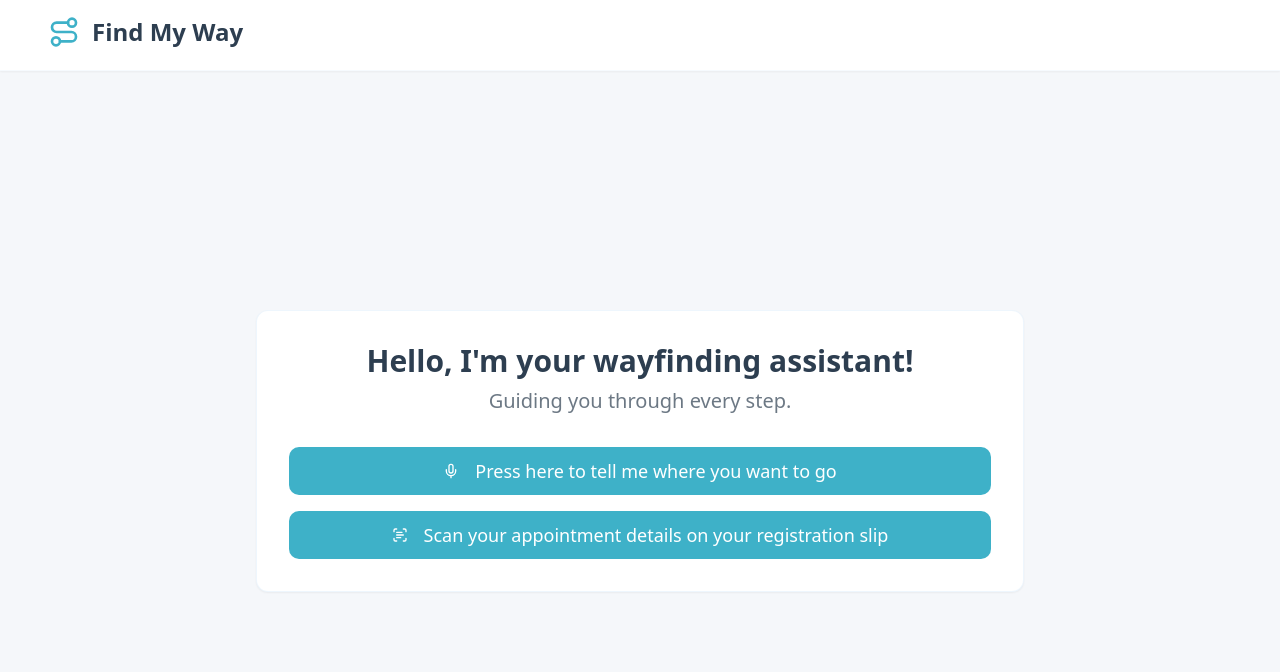
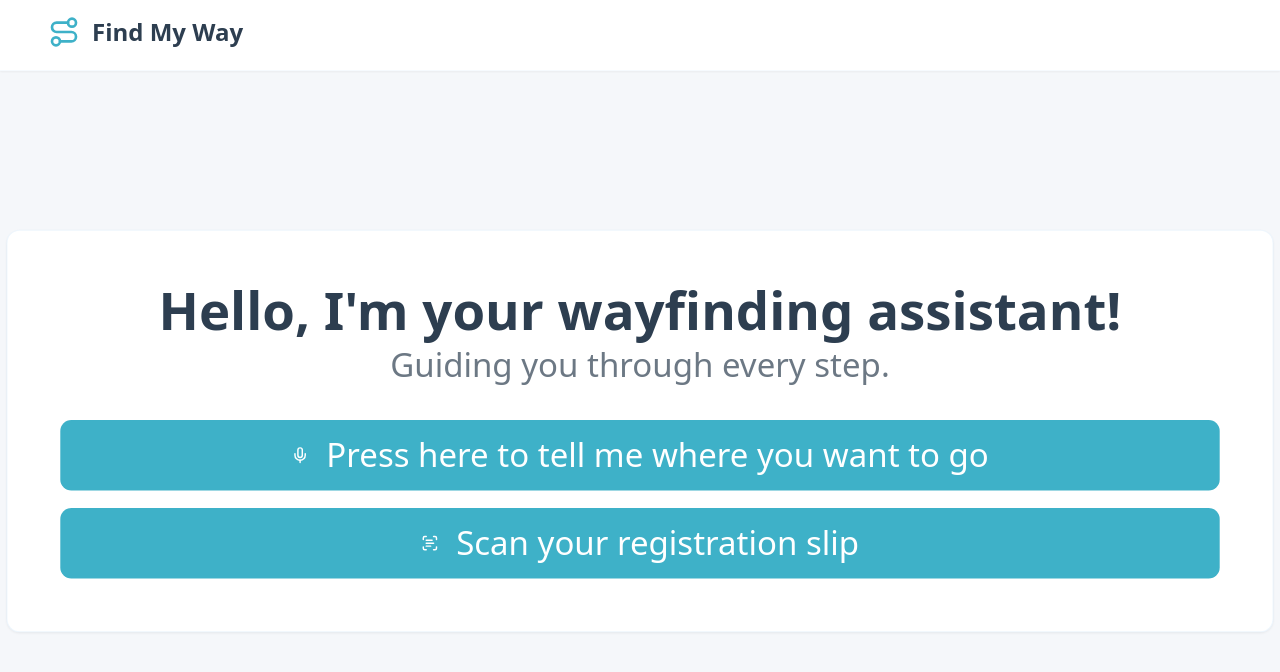
Before and after one commit to rexkoh425/Healthcare-Wayfinding-Kiosk, a Next.js app in the folder touchscreen-display/: page / in a window 1280 px wide. Shown: the top 672 px of the page. Built offline with nearby package versions, Linux system fonts and the light colour scheme; no server answers.

Commit message:
Make UI Card size larger and auto select one destination (#58)
* edit card and text size

* auto select one dest

```diff
--- a/touchscreen-display/src/components/screens/CameraScreen.tsx
+++ b/touchscreen-display/src/components/screens/CameraScreen.tsx
@@ -138,7 +138,7 @@ const CameraScreen: React.FC = () => {
 
   return (
     <div className="relative flex flex-col items-center justify-center h-[80vh]">
-      <Card className="w-[90vw] max-w-none p-12 text-center kiosk-card flex flex-col items-center scale-110">
+      <Card className="w-[90vw] max-w-none p-12 text-center kiosk-card flex flex-col scale-110">
         {/* Video + Camera Row */}
         <div className="flex flex-col md:flex-row items-center justify-center gap-6 mb-6 w-full">
           {/* Instructional Video */}
@@ -173,13 +173,12 @@ const CameraScreen: React.FC = () => {
           </div>
         </div>
 
-        <div className="flex flex-col space-y-4 w-full items-center">
-          <div className="w-full max-w-6xl mx-auto">
+        <div className="flex flex-col space-y-4">
           <Button
             onClick={handleScan}
             size="lg"
             disabled={loading}
-              className={`w-full bg-hospital-teal text-white py-6 text-lg kiosk-button ${
+            className={`w-full bg-hospital-teal text-white py-8 text-3xl kiosk-button ${
               loading
                 ? "cursor-not-allowed opacity-80"
                 : "hover:bg-hospital-teal/90"
@@ -189,16 +188,14 @@ const CameraScreen: React.FC = () => {
               <Spinner size={28} />
             ) : (
               <>
-                  <Search className="mr-2 h-5 w-5" />
+                <Search className="mr-2 h-8 w-8" />
                 Scan Registration Slip
               </>
             )}
           </Button>
         </div>
-        </div>
 
-        <div className="w-full max-w-6xl mx-auto mt-4">
-          <div className="flex justify-start">
+        <div className="flex justify-between mt-6">
           <Button
             onClick={handleBack}
             variant="ghost"
@@ -207,7 +204,6 @@ const CameraScreen: React.FC = () => {
           >
             Back
           </Button>
-          </div>
         </div>
       </Card>
 
--- a/touchscreen-display/src/components/screens/ChatScreen.tsx
+++ b/touchscreen-display/src/components/screens/ChatScreen.tsx
@@ -296,7 +296,7 @@ const ChatScreen: React.FC = () => {
           <h1 className="text-4xl font-bold text-hospital-blue-gray mb-2">
             Wayfinding Assistant
           </h1>
-          <p className="text-lg text-hospital-blue-gray/70">
+          <p className="text-2xl text-hospital-blue-gray/70">
             Ask me for directions to navigate the hospital
           </p>
         </div>
--- a/touchscreen-display/src/components/screens/DestinationConfirmation.tsx
+++ b/touchscreen-display/src/components/screens/DestinationConfirmation.tsx
@@ -86,6 +86,12 @@ const DestinationConfirmation: React.FC<DestinationConfirmationProps> = ({
   }, [locations, paramsString]);
 
   useEffect(() => {
+    // If exactly one destination is available, auto-select it.
+    if (destinations.length === 1) {
+      setSelectedDestination(destinations[0]);
+      return;
+    }
+
     setSelectedDestination((prev) => {
       if (destinations.length === 0) {
         return "";
@@ -139,8 +145,8 @@ const DestinationConfirmation: React.FC<DestinationConfirmationProps> = ({
   };
 
   return (
-    <div className="flex flex-col items-center justify-center min-h-[85vh] animate-fade-in">
-      <Card className="w-full max-w-3xl p-8 text-center kiosk-card">
+    <div className="flex flex-col items-center justify-center min-h-[80vh] animate-fade-in">
+      <Card className="w-full max-w-4xl p-8 text-center kiosk-card">
         {/* Header Section */}
         <div className="mb-8">
           <div className="inline-flex items-center justify-center w-16 h-16 rounded-full bg-hospital-teal/10 mb-4">
@@ -153,7 +159,7 @@ const DestinationConfirmation: React.FC<DestinationConfirmationProps> = ({
           <h1 className="text-4xl font-bold text-hospital-blue-gray mb-3">
             Confirm Your Destination
           </h1>
-          <p className="text-lg text-hospital-blue-gray/70">
+          <p className="text-2xl text-hospital-blue-gray/70">
             Please select your destination below
           </p>
         </div>
--- a/touchscreen-display/src/components/screens/HomeScreen.tsx
+++ b/touchscreen-display/src/components/screens/HomeScreen.tsx
@@ -19,13 +19,13 @@ const HomeScreen: React.FC = () => {
   };
 
   return (
-    <div className="flex flex-col items-center justify-center h-[85vh] animate-fade-in">
-      <Card className="w-full max-w-3xl p-8 text-center kiosk-card">
+    <div className="flex flex-col items-center justify-center h-[80vh] animate-fade-in">
+      <Card className="w-[90vw] max-w-none p-12 text-center kiosk-card flex flex-col scale-110">
         <div className="mb-8">
-          <h2 className="text-3xl font-bold text-hospital-blue-gray mb-2">
+          <h2 className="text-5xl font-bold text-hospital-blue-gray mb-2">
             Hello, I&apos;m your wayfinding assistant!
           </h2>
-          <p className="text-hospital-blue-gray/70 text-xl max-w-xl mx-auto">
+          <p className="text-hospital-blue-gray/70 text-3xl max-w-xl mx-auto">
             Guiding you through every step.
           </p>
         </div>
@@ -35,9 +35,9 @@ const HomeScreen: React.FC = () => {
           <Button
             onClick={handleTalk}
             size="lg"
-            className="bg-hospital-teal hover:bg-hospital-teal/90 text-white py-6 text-lg kiosk-button"
+            className="bg-hospital-teal hover:bg-hospital-teal/90 text-white py-8 text-3xl kiosk-button"
           >
-            <Mic className="mr-2 h-5 w-5" />
+            <Mic className="mr-2 h-8 w-8" />
             Press here to tell me where you want to go
           </Button>
 
@@ -45,10 +45,10 @@ const HomeScreen: React.FC = () => {
           <Button
             onClick={handleScan}
             size="lg"
-            className="bg-hospital-teal hover:bg-hospital-teal/90 text-white py-6 text-lg kiosk-button"
+            className="bg-hospital-teal hover:bg-hospital-teal/90 text-white py-8 text-3xl kiosk-button"
           >
-            <ScanText className="mr-2 h-5 w-5" />
-            Scan your appointment details on your registration slip
+            <ScanText className="mr-2 h-8 w-8" />
+            Scan your registration slip
           </Button>
         </div>
       </Card>
--- a/touchscreen-display/src/components/screens/RfidScreen.tsx
+++ b/touchscreen-display/src/components/screens/RfidScreen.tsx
@@ -328,8 +328,8 @@ const RfidScreen: React.FC = () => {
 
   if (dispensing) {
     return (
-      <div className="flex flex-col items-center justify-center h-[85vh] animate-fade-in">
-        <Card className="w-full max-w-3xl p-8 text-center kiosk-card">
+      <div className="flex flex-col items-center justify-center h-[80vh] animate-fade-in">
+        <Card className="w-[90vw] max-w-none p-12 text-center kiosk-card flex flex-col scale-110">
           {/* Header Section */}
           <div className="mb-12">
             <div className="inline-flex items-center justify-center w-20 h-20 mb-6 bg-hospital-teal/10 rounded-full animate-pulse-dot">
@@ -381,7 +381,7 @@ const RfidScreen: React.FC = () => {
             <Button
               onClick={handleRepeat}
               variant="ghost"
-              className="text-hospital-blue-gray/70 hover:text-hospital-blue-gray hover:bg-hospital-blue/10"
+              className="text-hospital-blue-gray/70 hover:text-hospital-blue-gray hover:bg-hospital-blue/10 text-2xl"
               disabled={!lastAudioB64}
             >
               🔊 Repeat Instructions
@@ -392,8 +392,8 @@ const RfidScreen: React.FC = () => {
     );
   } else {
     return (
-      <div className="flex flex-col items-center justify-center h-[85vh] animate-fade-in">
-        <Card className="w-full max-w-3xl p-8 text-center kiosk-card">
+      <div className="flex flex-col items-center justify-center h-[80vh] animate-fade-in">
+        <Card className="w-[90vw] max-w-none p-12 text-center kiosk-card flex flex-col scale-110">
           <div className="mb-8">
             <div className="inline-flex items-center justify-center w-20 h-20 mb-6 bg-green-500/10 rounded-full">
               <svg
@@ -446,7 +446,7 @@ const RfidScreen: React.FC = () => {
             <Button
               onClick={handleRepeat}
               variant="ghost"
-              className="text-hospital-blue-gray/70 hover:text-hospital-blue-gray hover:bg-hospital-blue/10"
+              className="text-hospital-blue-gray/70 hover:text-hospital-blue-gray hover:bg-hospital-blue/10 text-2xl"
               disabled={!lastAudioB64}
             >
               🔊 Repeat Instructions
@@ -454,7 +454,7 @@ const RfidScreen: React.FC = () => {
             <Button
               onClick={handleCollected}
               variant="ghost"
-              className=" bg-hospital-teal hover:bg-hospital-teal/90 text-white kiosk-button"
+              className="bg-hospital-teal hover:bg-hospital-teal/90 text-white py-8 text-2xl kiosk-button"
             >
               Collected
             </Button>
```
Lines whose indentation alone changed are shown as unchanged.
